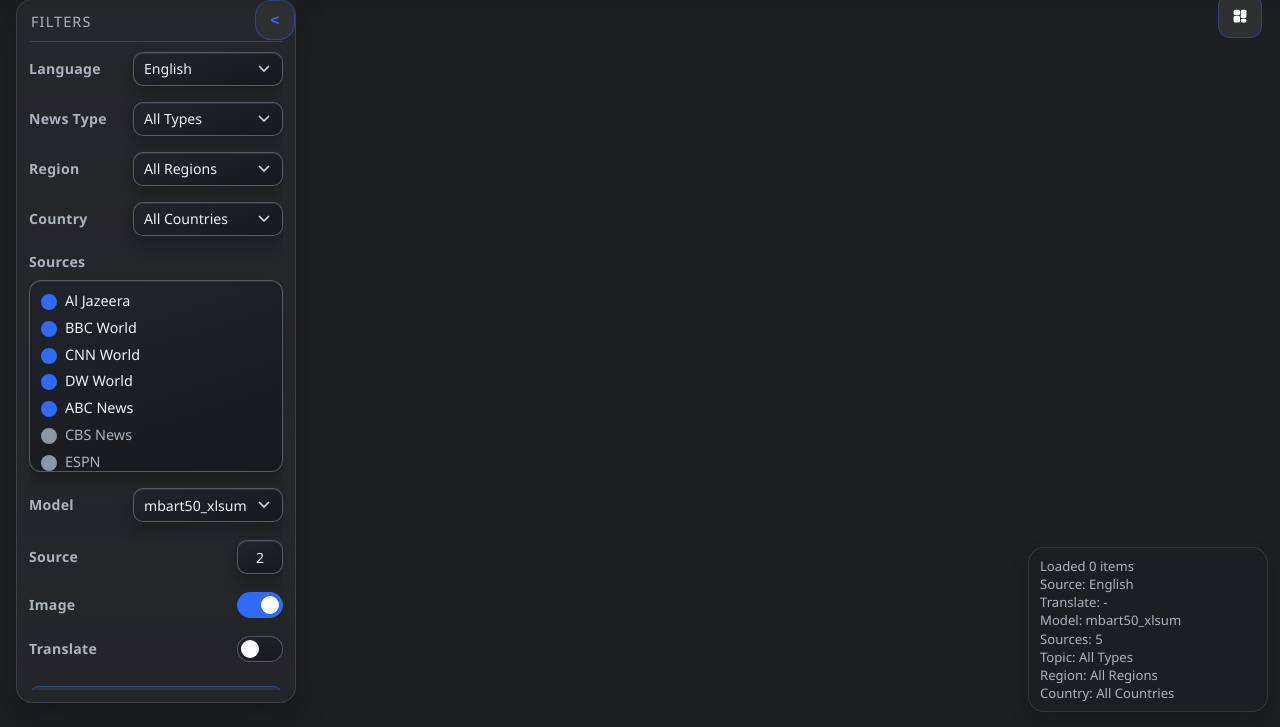
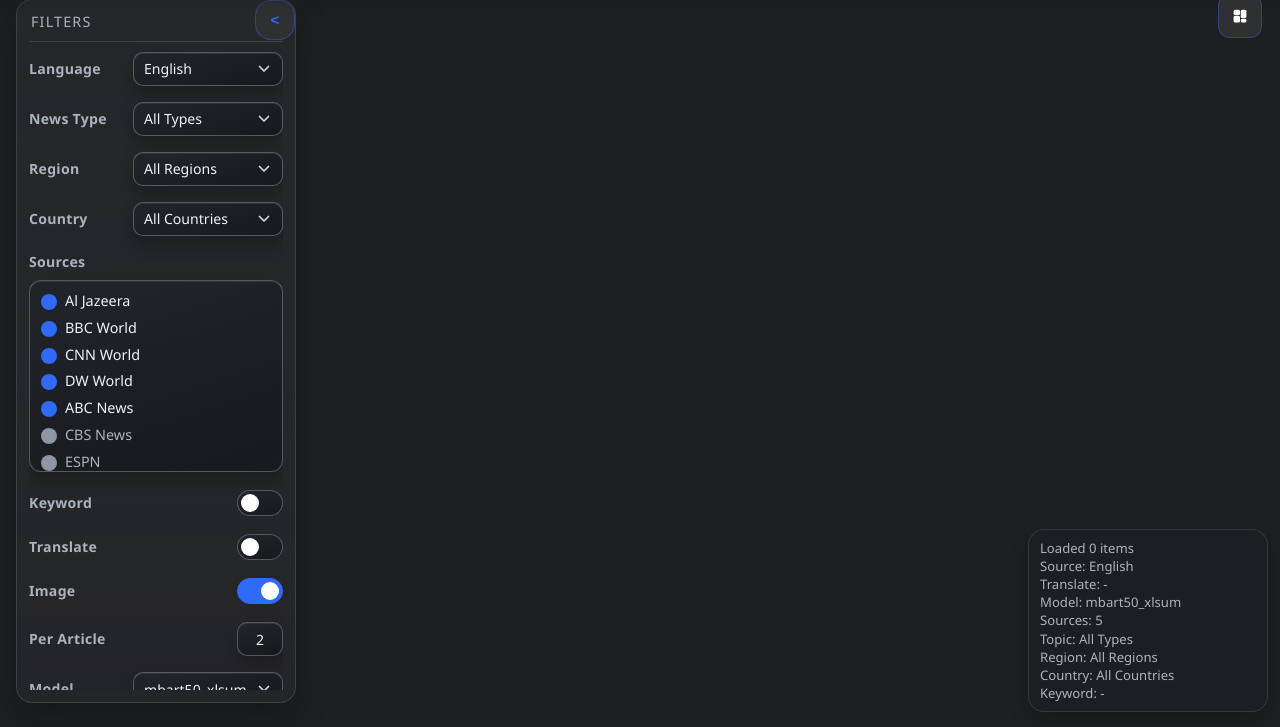
Before and after one commit to mskayacioglu/samurAI, a Flask app: page / in a window 1280 px wide. Shown: the part 76-803 px from the top of the page. Run offline with Flask 3, Linux system fonts and the light colour scheme; data that the repository does not hold is empty; some libraries are stand-ins or nearby versions.

Commit message:
anahtar kelime arama

```diff
--- a/app/controllers/news_controller.py
+++ b/app/controllers/news_controller.py
@@ -54,6 +54,8 @@ class NewsController:
         country = request.args.get("country", "")
         region = request.args.get("region", "")
         include_raw = request.args.get("include_raw", "false").lower() == "true"
+        keyword_enabled = request.args.get("keyword_enabled", "false").lower() == "true"
+        keyword = request.args.get("keyword", "").strip()
         translation_model_active = bool((self.catalog_service.translation_model_ref or "").strip())
         ingest_model_keys = self.ingestion_service.load_runtime_config().get("model_keys", [])
 
@@ -85,6 +87,13 @@ class NewsController:
         topic = normalize_filter_value(topic)
         country = normalize_filter_value(country).upper()
         region = normalize_filter_value(region)
+        if keyword_enabled:
+            if not keyword:
+                return jsonify({"error": "Keyword is required when keyword search is enabled"}), 400
+            if any(ch.isspace() for ch in keyword):
+                return jsonify({"error": "Keyword must be a single word without spaces"}), 400
+        else:
+            keyword = ""
 
         news_payload = self.feed_service.load_news(
             language_key=language,
@@ -96,6 +105,7 @@ class NewsController:
             region_key=region,
             limit_per_source=limit_per_source,
             include_raw=include_raw,
+            keyword=keyword,
         )
 
         return jsonify(
@@ -108,6 +118,7 @@ class NewsController:
                 "topic": topic,
                 "country": country,
                 "region": region,
+                "keyword": keyword,
                 "available_models": available_models,
                 "available_sources": self.catalog_service.sources,
                 "available_languages": self.catalog_service.languages,
--- a/app/services/feed_service.py
+++ b/app/services/feed_service.py
@@ -27,18 +27,21 @@ class FeedService:
         region_key: str,
         limit_per_source: int,
         include_raw: bool,
+        keyword: str = "",
     ):
         source_count = len(selected_sources)
         if source_count == 0:
             source_count = max(1, len([k for k, v in self.catalog_service.sources.items() if v.get("language") == language_key]))
 
         query_limit = max(20, min(1000, source_count * limit_per_source * 6))
-        rows = self.storage_service.fetch_news_items(
+        rows = self.storage_service.fetch_news_items_with_summary(
             language_key=language_key,
+            model_key=model_key,
             topic_key=topic_key,
             country_key=country_key,
             region_key=region_key,
             selected_sources=selected_sources,
+            keyword=keyword,
             limit=query_limit,
         )
 
@@ -52,12 +55,7 @@ class FeedService:
             if source_count >= limit_per_source:
                 continue
 
-            summary = self.storage_service.get_summary(
-                news_item_id=row["id"],
-                model_key=model_key,
-                language_key=language_key,
-            )
-
+            summary = row["summary"]
             if not summary:
                 continue
 
--- a/app/templates/index.html
+++ b/app/templates/index.html
@@ -102,30 +102,26 @@
               <div id="sources" class="source-checklist"></div>
             </div>
 
-            <div class="control-field control-field-select">
-              <label for="model">Model</label>
-              <select id="model">
-                {% for key, _ in models.items() %}
-                <option value="{{ key }}" {% if key == default_model %}selected{% endif %}>
-                  {{ key }}
-                </option>
-                {% endfor %}
-              </select>
+            <div class="control-inline control-inline-toggle">
+              <label for="enableKeyword">Keyword</label>
+              <div class="display-toggle" id="keywordMode">
+                <label class="switch">
+                  <input type="checkbox" id="enableKeyword" />
+                  <span class="slider"></span>
+                </label>
+                <span class="toggle-label">Enable keyword search</span>
+              </div>
             </div>
 
-            <div class="control-inline control-inline-number">
-              <label for="limit">Source</label>
-              <input id="limit" type="number" value="2" min="1" max="15" />
-            </div>
-
-            <div class="control-inline control-inline-toggle">
-              <label for="showImages">Image</label>
-              <div class="display-toggle" id="displayMode">
-                <label class="switch">
-                  <input type="checkbox" id="showImages" checked />
-                  <span class="slider"></span>
-                </label>
-                <span class="toggle-label">Show images</span>
+            <div id="keywordPanel" class="keyword-panel" aria-hidden="true">
+              <div class="control-field control-field-keyword">
+                <input
+                  id="keywordInput"
+                  type="text"
+                  placeholder="Enter Keyword"
+                  autocomplete="off"
+                  spellcheck="false"
+                />
               </div>
             </div>
 
@@ -142,7 +138,6 @@
 
             <div id="translatePanel" class="translate-panel" aria-hidden="true">
               <div class="control-field control-field-select control-field-translate">
-                <label for="outputLanguage">To</label>
                 <select id="outputLanguage">
                   <option value="__source__">-</option>
                   {% for key, language in languages.items() %}
@@ -150,6 +145,33 @@
                   {% endfor %}
                 </select>
               </div>
+            </div>
+
+            <div class="control-inline control-inline-toggle">
+              <label for="showImages">Image</label>
+              <div class="display-toggle" id="displayMode">
+                <label class="switch">
+                  <input type="checkbox" id="showImages" checked />
+                  <span class="slider"></span>
+                </label>
+                <span class="toggle-label">Show images</span>
+              </div>
+            </div>
+
+            <div class="control-inline control-inline-number">
+              <label for="limit">Per Article</label>
+              <input id="limit" type="number" value="2" min="1" max="15" />
+            </div>
+
+            <div class="control-field control-field-select">
+              <label for="model">Model</label>
+              <select id="model">
+                {% for key, _ in models.items() %}
+                <option value="{{ key }}" {% if key == default_model %}selected{% endif %}>
+                  {{ key }}
+                </option>
+                {% endfor %}
+              </select>
             </div>
             <button id="refreshBtn">Refresh Feed</button>
           </section>
@@ -192,6 +214,9 @@
       const showImagesEl = document.getElementById("showImages");
       const enableTranslateEl = document.getElementById("enableTranslate");
       const translatePanelEl = document.getElementById("translatePanel");
+      const enableKeywordEl = document.getElementById("enableKeyword");
+      const keywordPanelEl = document.getElementById("keywordPanel");
+      const keywordInputEl = document.getElementById("keywordInput");
       const appEl = document.querySelector(".app");
       const panelToggleBtn = document.getElementById("panelToggleBtn");
       const themeToggleBtn = document.getElementById("themeToggleBtn");
@@ -277,6 +302,20 @@
         outputLanguageEl.disabled = !translateEnabled;
         if (!translateEnabled) {
           outputLanguageEl.value = "__source__";
+        }
+      }
+
+      function sanitizeKeyword(rawValue) {
+        return (rawValue || "").replace(/\s+/g, "");
+      }
+
+      function applyKeywordPanelState() {
+        const keywordEnabled = !!enableKeywordEl?.checked;
+        keywordPanelEl.classList.toggle("is-open", keywordEnabled);
+        keywordPanelEl.setAttribute("aria-hidden", keywordEnabled ? "false" : "true");
+        keywordInputEl.disabled = !keywordEnabled;
+        if (!keywordEnabled) {
+          keywordInputEl.value = "";
         }
       }
 
@@ -884,8 +923,16 @@
 
       async function loadNews() {
         applyDisplayModeInPlace();
+        applyKeywordPanelState();
         const selectedSources = getSelectedSources();
         const translateEnabled = !!enableTranslateEl?.checked;
+        const keywordEnabled = !!enableKeywordEl?.checked;
+        const keyword = sanitizeKeyword(keywordInputEl.value);
+        keywordInputEl.value = keyword;
+        if (keywordEnabled && !keyword) {
+          setStatus("Keyword search is enabled. Enter a single word.", true);
+          return;
+        }
         const outputLanguage = translateEnabled
           ? outputLanguageEl.value === "__source__"
             ? languageEl.value
@@ -902,6 +949,8 @@
           region: normalizeFilterValue(regionEl.value),
           model: modelEl.value,
           limit: limitEl.value,
+          keyword_enabled: keywordEnabled ? "true" : "false",
+          keyword: keyword,
         });
         setStatus("Loading news...");
         latestItems = [];
@@ -926,6 +975,7 @@
               `Topic: ${topicEl.options[topicEl.selectedIndex]?.text || "All Types"}`,
               `Region: ${regionEl.options[regionEl.selectedIndex]?.text || "All Regions"}`,
               `Country: ${countryEl.options[countryEl.selectedIndex]?.text || "All Countries"}`,
+              `Keyword: ${keywordEnabled ? keyword : "-"}`,
             ].join("\n")
           );
           latestItems = data.items || [];
@@ -973,6 +1023,19 @@
       enableTranslateEl.addEventListener("change", () => {
         applyTranslatePanelState();
         setStatus("Filters updated. Click Refresh Feed to apply.");
+      });
+      enableKeywordEl.addEventListener("change", () => {
+        applyKeywordPanelState();
+        setStatus("Filters updated. Click Refresh Feed to apply.");
+      });
+      keywordInputEl.addEventListener("input", () => {
+        const sanitized = sanitizeKeyword(keywordInputEl.value);
+        if (keywordInputEl.value !== sanitized) {
+          keywordInputEl.value = sanitized;
+        }
+        if (enableKeywordEl.checked) {
+          setStatus("Filters updated. Click Refresh Feed to apply.");
+        }
       });
       languageEl.addEventListener("change", () => {
         if (outputLanguageEl.value !== "__source__" && outputLanguageEl.value === languageEl.value) {
@@ -1028,6 +1091,7 @@
         updatePanelToggleLabel();
         syncLogoCenterState();
         applyTranslatePanelState();
+        applyKeywordPanelState();
         renderModelOptions();
         refreshSourceFilters();
         loadNews();
```
Also changed, not shown: app/services/storage_service.py (+54 -0 lines), app/static/styles.css (+54 -1 lines).
